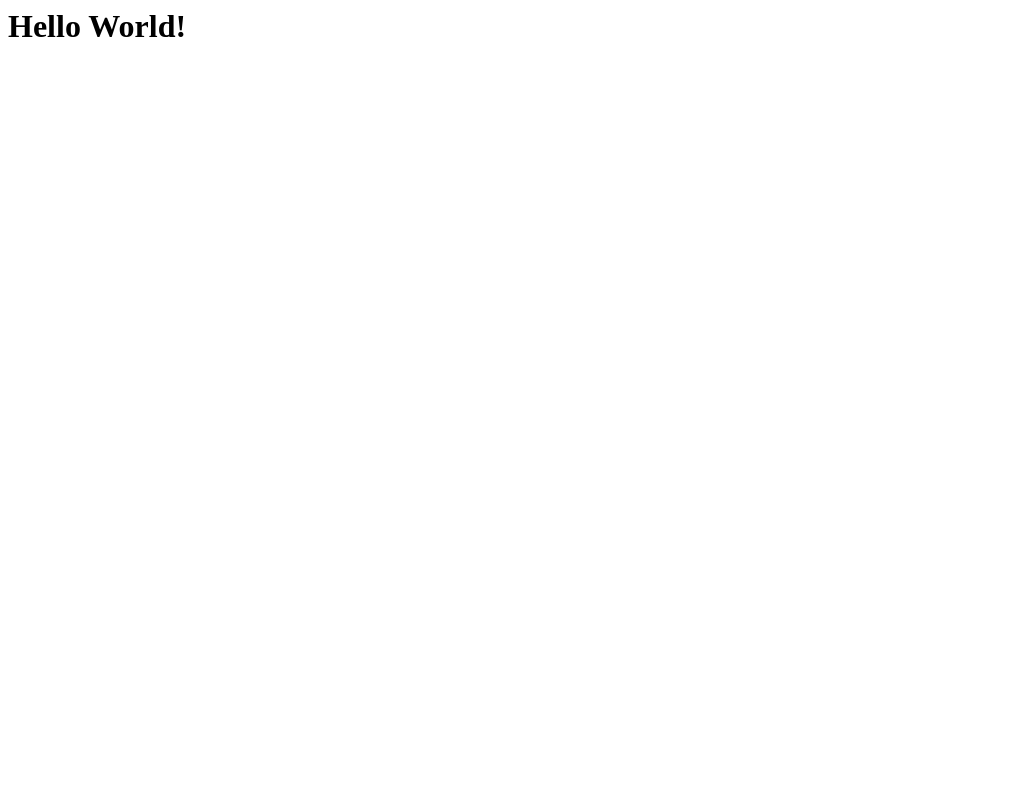
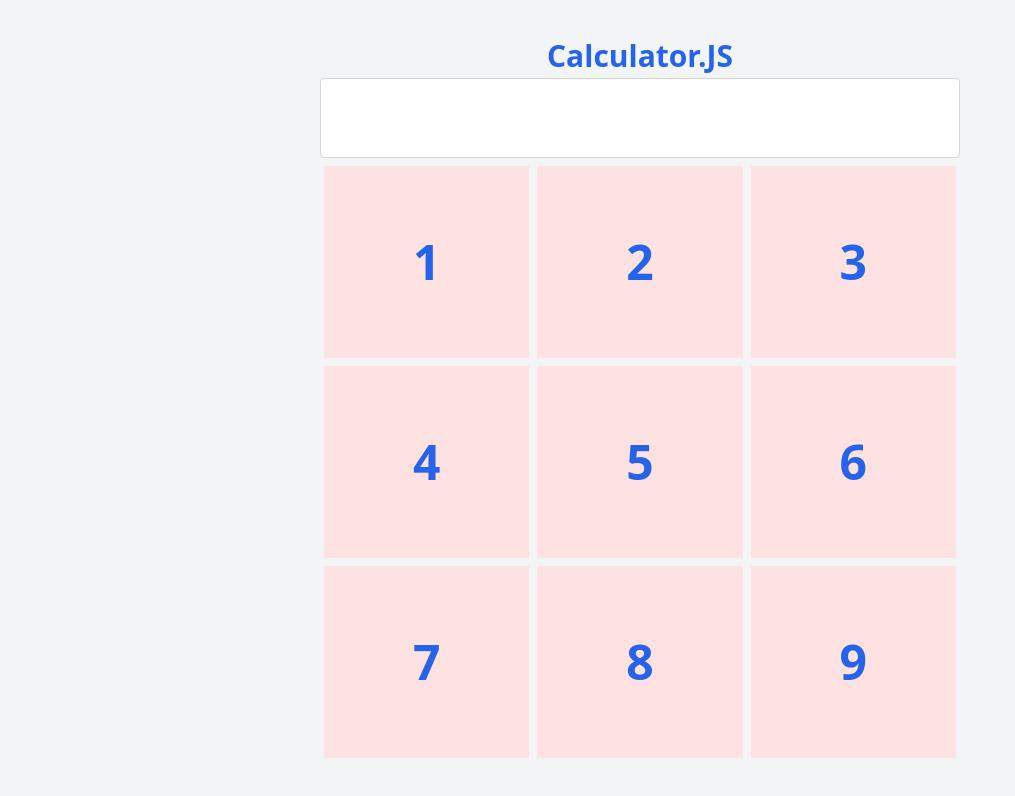
Before and after one commit to dilumpeiris/calculator-javascript, a plain HTML site: page index.html in a window 1280 px wide. Shown: the whole page, without its empty margins (0-1015 px from the left). Drawn offline with nearby package versions, Linux system fonts and the light colour scheme.

Commit message:
made a simple ui, no functionality tho

```diff
--- a/index.html
+++ b/index.html
@@ -1,8 +1,28 @@
-<html>
+<!doctype html>
+<html lang="en" class="h-full w-screen">
 	<head>
+		<meta charset="UTF-8" />
+		<meta name="viewport" content="width=device-width, initial-scale=1.0" />
+		<title>Tailwind with JS</title>
+		<script src="https://cdn.tailwindcss.com"></script>
+		<script src="index.js"></script>
 	</head>
-		<script src="index.js"></script>
-	<body>
-		<h1>Hello World!</h1>
+	<body
+		class="h-screen w-screen flex items-center justify-center bg-gray-100"
+	>
+		<div
+			class="w-1/2 flex flex-col gap-1 items-center justify-center h-full"
+		>
+			<h1 class="text-3xl font-bold text-blue-600">Calculator.JS</h1>
+			<input
+				type="text"
+				placeholder=""
+				class="border border-gray-300 rounded w-full h-20 text-3xl text-gray-500"
+			/>
+			<div
+				id="calc-body"
+				class="text-blue-600 w-full h-3/4 flex flex-col items-center justify-center"
+			></div>
+		</div>
 	</body>
 </html>
--- a/index.js
+++ b/index.js
@@ -1,4 +1,38 @@
 let x = 256;
 let y = 10;
 
-console.log(x);
+document.addEventListener('DOMContentLoaded', function () {
+	const calc_body = document.getElementById('calc-body');
+
+	for (let i = 0; i < 9; i += 3) {
+		const calc_row = document.createElement('div');
+		calc_row.classList.add(
+			'flex',
+			'flex-row',
+			'w-full',
+			'h-full',
+			'items-center',
+			'justify-center',
+			'm-1'
+		);
+
+		for (let j = 1; j <= 3; j++) {
+			const calc_sqr = document.createElement('div');
+			calc_sqr.classList.add(
+				'flex',
+				'bg-red-100',
+				'w-full',
+				'h-full',
+				'items-center',
+				'justify-center',
+				'm-1',
+				'text-5xl',
+				'font-bold'
+			);
+			calc_sqr.textContent = i + j;
+
+			calc_row.appendChild(calc_sqr);
+		}
+		calc_body.appendChild(calc_row);
+	}
+});
```
